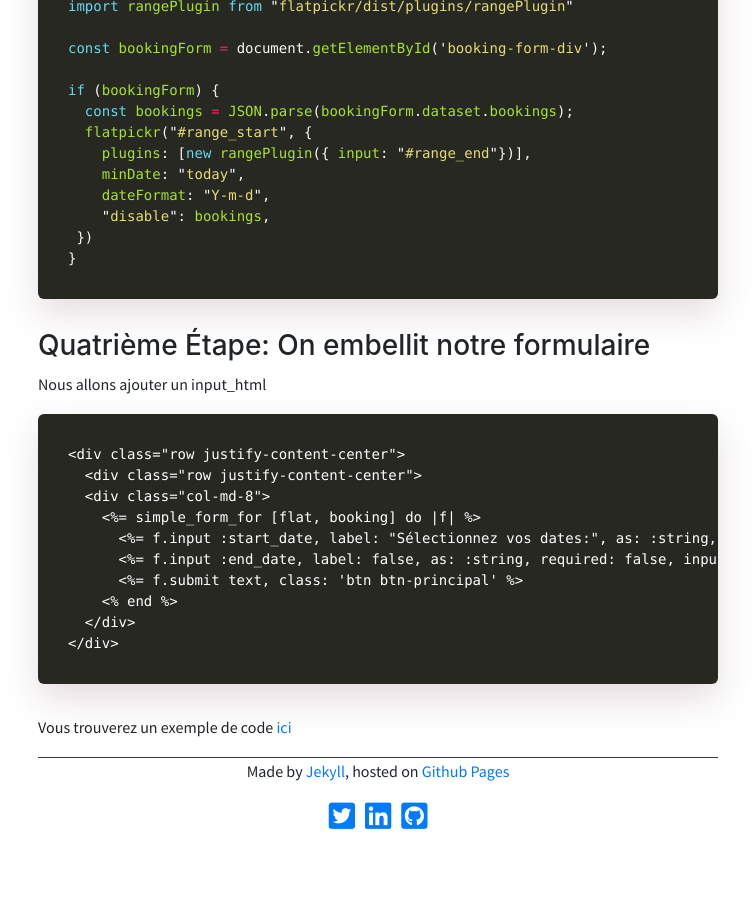
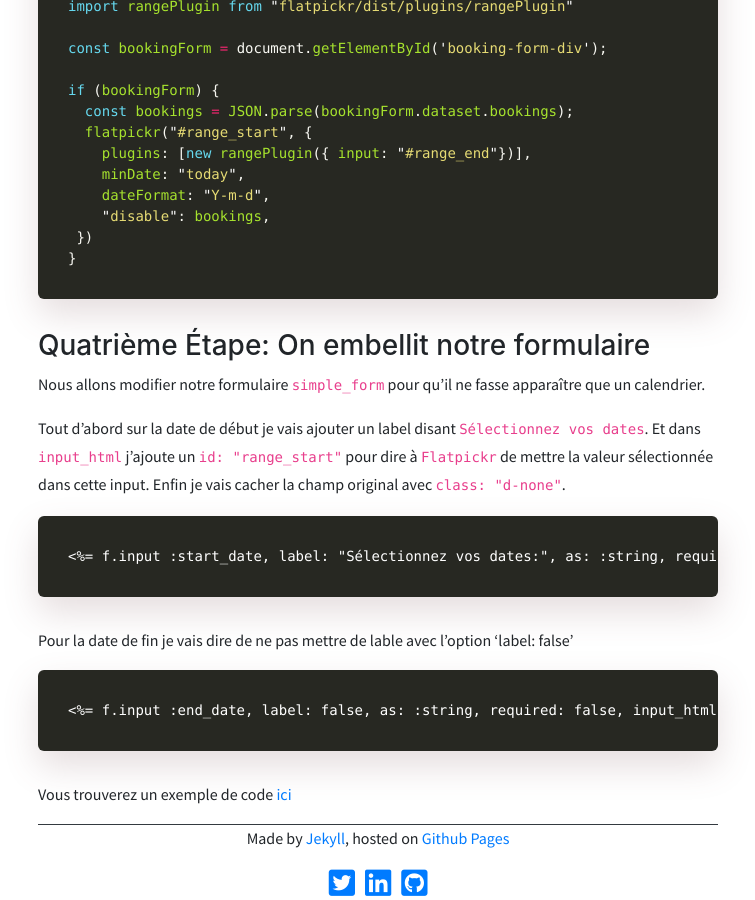
Before and after one commit to alexandrebk/alexandrebk.github.io, a Jekyll site: the page built from _posts/2019-07-24-flatpicker-in-rails.md, in a window 1280 px wide and 900 px high, scrolled down 1968 px. Shown: the whole window, without its empty margins (262-1017 px from the left). Built offline with Jekyll 4.4.1, drawn with Linux system fonts in a browser that asks for light colours; nearby versions of some CDN libraries; before the commit the page ends 2801 px from its top, so only the background shows below that.

Commit message:
simple form

````diff
--- a/_posts/2019-07-24-flatpicker-in-rails.md
+++ b/_posts/2019-07-24-flatpicker-in-rails.md
@@ -90,19 +90,18 @@ if (bookingForm) {
 
 ### Quatrième Étape: On embellit notre formulaire
 
-Nous allons ajouter un input_html
+Nous allons modifier notre formulaire `simple_form` pour qu'il ne fasse apparaître que un calendrier.
+
+Tout d'abord sur la date de début je vais ajouter un label disant `Sélectionnez vos dates`. Et dans `input_html` j'ajoute un `id: "range_start"` pour dire à `Flatpickr` de mettre la valeur sélectionnée dans cette input. Enfin je vais cacher la champ original avec `class: "d-none"`.
 
 ```
-<div class="row justify-content-center">
-  <div class="row justify-content-center">
-  <div class="col-md-8">
-    <%= simple_form_for [flat, booking] do |f| %>
-      <%= f.input :start_date, label: "Sélectionnez vos dates:", as: :string, required: false, input_html: { id: "range_start", class: "d-none"} %>
-      <%= f.input :end_date, label: false, as: :string, required: false, input_html: { id: "range_end", class: "d-none" } %>
-      <%= f.submit text, class: 'btn btn-principal' %>
-    <% end %>
-  </div>
-</div>
+<%= f.input :start_date, label: "Sélectionnez vos dates:", as: :string, required: false, input_html: { id: "range_start", class: "d-none"} %>
+```
+
+Pour la date de fin je vais dire de ne pas mettre de lable avec l'option 'label: false'
+
+```
+<%= f.input :end_date, label: false, as: :string, required: false, input_html: { id: "range_end", class: "d-none" } %>
 ```
 
 Vous trouverez un exemple de code [ici](https://github.com/alexandrebk/airbnb-copycat/commit/fce1dc96b3d0c2d25b9656ab836cbe88e18747ff)
````
